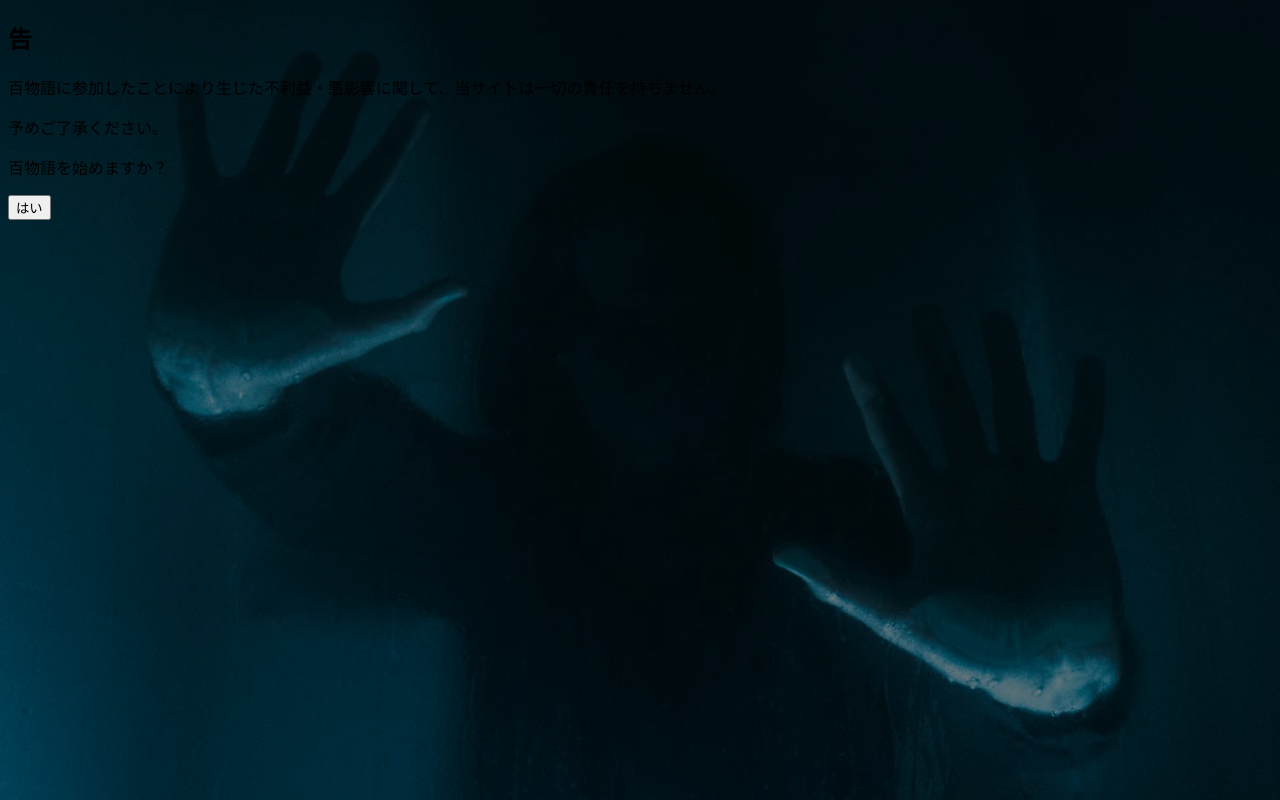
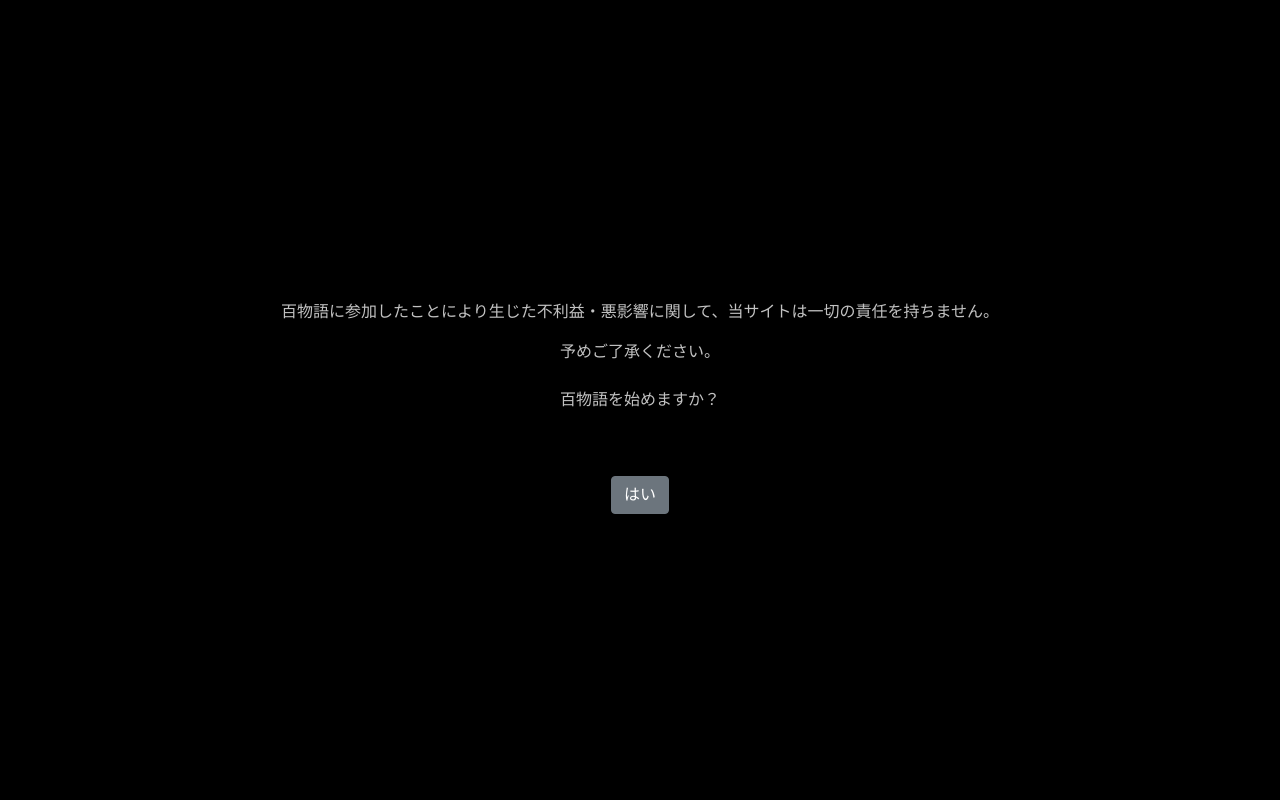
Before and after one commit to kichis/a_hundred_horror, a PHP site: page /a_hundred_horror/ in a window 1280 px wide. Run offline with PHP 8.4, Linux system fonts and the light colour scheme; data that the repository does not hold is empty; a stand-in replaces the project's code that opens the database connection.

Commit message:
index.phpのデザイン完了

```diff
--- a/css/style.css
+++ b/css/style.css
@@ -42,6 +42,14 @@
     background-repeat: no-repeat;
     background-position: top;
     background-color: black;
+}
+
+/* index.php */
+#caution{
+    height: 200px;
+}
+#entryBtn:hover{
+    color: red;
 }
 
 /* ok */
--- a/index.php
+++ b/index.php
@@ -3,67 +3,22 @@
 <head>
     <meta charset="UTF-8">
     <meta name="viewport" content="width=device-width, initial-scale=1.0">
+    <!-- Bootstrap -->
+    <link rel="stylesheet" href="https://stackpath.bootstrapcdn.com/bootstrap/4.5.0/css/bootstrap.min.css" integrity="sha384-9aIt2nRpC12Uk9gS9baDl411NQApFmC26EwAOH8WgZl5MYYxFfc+NcPb1dKGj7Sk" crossorigin="anonymous">
     <link rel="stylesheet" href="css/style.css">
-    <title>あなたと百物語</title>
+    <title>あなたと百物語 | 入り口</title>
 </head>
-<body class="scaring">
-    <div>
-        <h2>告</h2>
+<body class="body d-flex" style="height:100vh">
+    <div id="caution" class="text-center my-auto mx-auto">
         <p>百物語に参加したことにより生じた不利益・悪影響に関して、当サイトは一切の責任を持ちません。</p>
         <p>予めご了承ください。</p>
+        <p class="mt-4">百物語を始めますか？</p>
+        <button id="entryBtn" class="btn btn-secondary mt-5" onclick="location.href='./home.php'">はい</button>
     </div>
 
-    <div>
-        <p>百物語を始めますか？</p>
-
-        <button onclick="location.href='./home.php'">はい</button>
-        <!-- <button onclick="location.href='./goodbye.php'">いいえ</button> -->
-    </div>
+<!-- Bootstrap -->
+<script src="https://code.jquery.com/jquery-3.5.1.slim.min.js" integrity="sha384-DfXdz2htPH0lsSSs5nCTpuj/zy4C+OGpamoFVy38MVBnE+IbbVYUew+OrCXaRkfj" crossorigin="anonymous"></script>
+<script src="https://cdn.jsdelivr.net/npm/popper.js@1.16.0/dist/umd/popper.min.js" integrity="sha384-Q6E9RHvbIyZFJoft+2mJbHaEWldlvI9IOYy5n3zV9zzTtmI3UksdQRVvoxMfooAo" crossorigin="anonymous"></script>
+<script src="https://stackpath.bootstrapcdn.com/bootstrap/4.5.0/js/bootstrap.min.js" integrity="sha384-OgVRvuATP1z7JjHLkuOU7Xw704+h835Lr+6QL9UvYjZE3Ipu6Tp75j7Bh/kR0JKI" crossorigin="anonymous"></script>
 </body>
 </html>
-
-<!-- memo -->
-<!-- user定義：0=withdraw; 1=user; 2=admin; 3=banned(blacklisted) -->
-
-<!-- 反省 -->
-<!-- よかった点： -->
-<!-- ・納得のいくビジュアルにできた -->
-
-<!-- 悔しかった点： -->
-<!-- ・一番やりたかったおばけポイントの設置＆おばけ効果が組み込めなかったこと（時間がなくなってしまった） -->
-<!-- （unityでおばけの顔を作る、悲鳴、化け字、恐怖を煽る言葉） -->
-
-<!-- 改善点 -->
-<!-- ・（login時）user名、emailが登録ずみでないかのチェック -->
-<!-- ・コメントを投稿者が削除できるようにする -->
-<!-- ・各語りのコメント数を表示 -->
-<!-- ・パスワードの字数設定 -->
-
-<!-- 細かい（もっと改善できる）点 -->
-<!-- ・index.php、goodbye.phpのビジュアル改善（看板を立てたかった） -->
-<!-- ・蝋燭を揺らす（同期からのコメント）、蝋燭を段々減らしていく -->
-<!-- ・home.php 新しい記事に”new”をつける-->
-<!-- ・admin_update.phpのbindvalueを含めるとなぜerrorになってしまったのか？ -->
-<!-- ・user_delete.phpで削除する前の削除アラート -->
-<!-- ・投稿にタグ付けができるとなおよし -->
-
-
-
-
-                    <!-- <?php foreach( $result as $r ):?> -->
-                        <td class="pl-4"><?=$r["story_id"]?></td>
-                        <td class="pl-2"><?= h($r["title"])?></td>
-                        <td class="pl-2"><?= h($r["user"])?></td>
-                        <td class="pl-2"><?=$r["date"]?></td>
-                        <td class="pl-2"><?=$r["horror"]?></td>
-                        <td class="pl-2" id="status_<?= $r["story_id"]?>">
-                            <!-- 表示するだけのデータ(postするためのselectboxはjQueryでレンダリングする) -->
-                            <?=$r["story_status"]?>
-                        </td>
-                        <td class="pl-2">
-                            <input type="checkbox" name="edited_story_id[]" class="checkbox form-control form-control-sm" value="<?=$r["story_id"]?>">
-                            <!-- 現行(変更前)のstatus#を保持している -->
-                            <input type="hidden" id="statusNum_<?= $r['story_id']?>" value="<?=$r["story_status"]?>">
-                        </td>
-
-                                     <!-- <?php endforeach ?> -->
```
Also changed, not shown: README.md.
